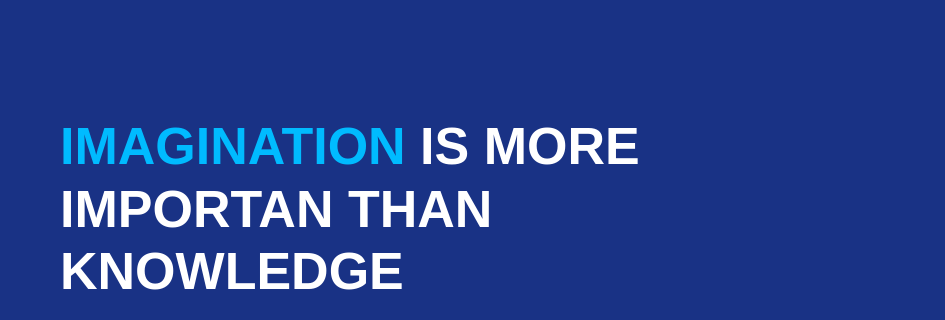
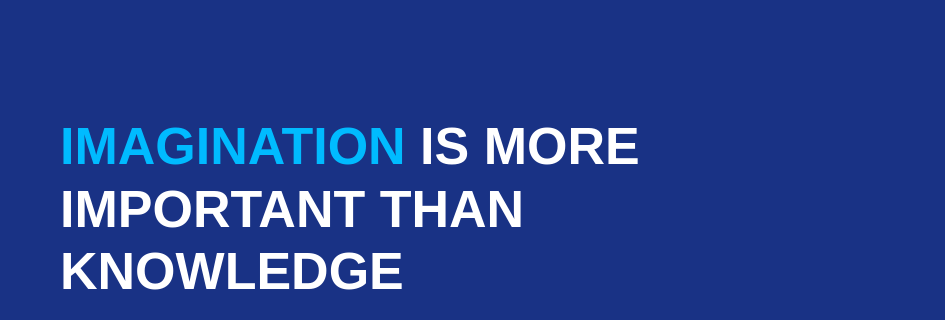
Before and after one commit to farazahmedmughal53-art/900, a plain HTML site: page index.html in a window 1280 px wide. Shown: the part 101-421 px from the top of the page, 0-945 px from the left. Drawn offline with Linux system fonts and the light colour scheme; grey boxes are pictures that could not be loaded; a script that the page names is missing.

Commit message:
Update index.html

```diff
--- a/index.html
+++ b/index.html
@@ -1952,7 +1952,7 @@ section.experience {
   <!-- Hero Section -->
   <section class="hero">
     <div class="hero-content">
-      <h1><span>IMAGINATION</span> IS MORE<br>IMPORTAN THAN KNOWLEDGE</h1>
+      <h1><span>IMAGINATION</span> IS MORE<br>IMPORTANT THAN KNOWLEDGE</h1>
       <p>Together we the people achieve more than any single person could ever do alone.</p>
       <button class="btn">GETTING STARTED →</button>
     </div>
```
